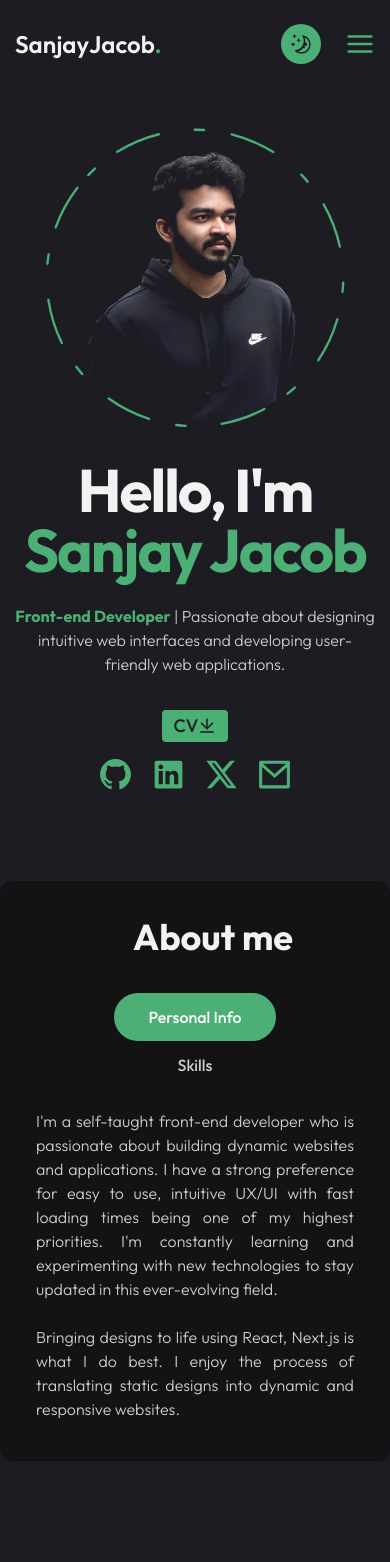
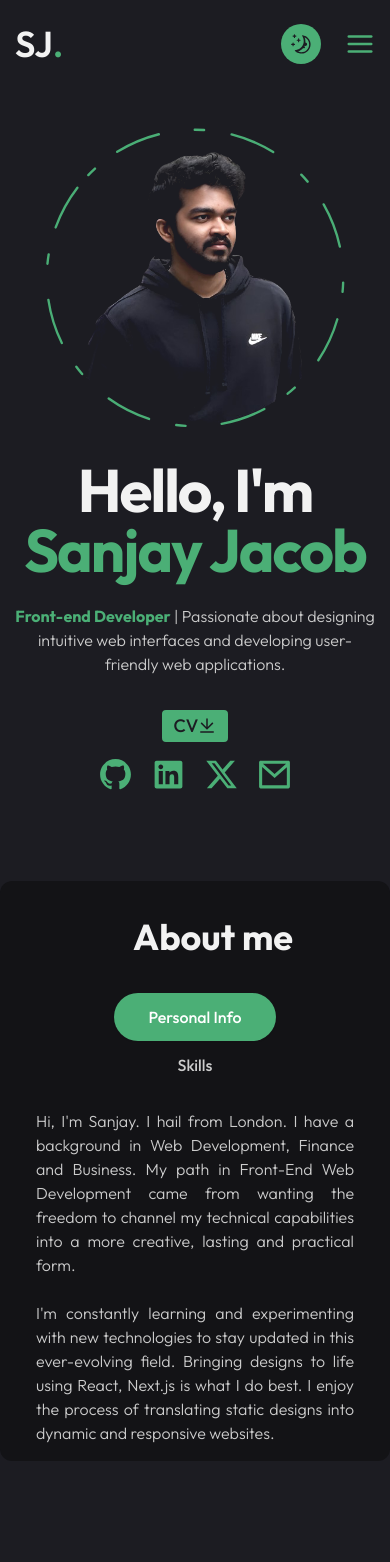
Before and after one commit to sanjayvjacob/portfolio, a Next.js app: page / in a window 390 px wide. Shown: the top 1562 px of the page. Built offline with nearby package versions, Linux system fonts and the light colour scheme.

Commit message:
modified footer, about content, mobile nav, header

```diff
--- a/components/About.jsx
+++ b/components/About.jsx
@@ -74,9 +74,7 @@ const About = () => {
                 {/* personal */}
                 <TabsContent value='personal'>
                   <div className="text-center xl:text-left">
-                    <p className="subtitle max-w-xl max-auto xl:max-0 text-justify">I'm a self-taught front-end developer who is passionate about building dynamic websites and applications. I have a strong preference for easy to use, intuitive UX/UI with fast loading times being one of my highest priorities. I'm constantly learning and experimenting with new technologies to stay updated in this ever-evolving field.<br /><br />
-                    Bringing designs to life using React, Next.js is what I do best. I enjoy the process of translating static designs into dynamic and responsive websites.
-              </p>
+                    <p className="subtitle max-w-xl max-auto xl:max-0 text-justify">Hi, I'm Sanjay. I hail from London. I have a background in Web Development, Finance and Business. My path in Front-End Web Development came from wanting the freedom to channel my technical capabilities into a more creative, lasting and practical form. <br /><br />  I'm constantly learning and experimenting with new technologies to stay updated in this ever-evolving field. Bringing designs to life using React, Next.js is what I do best. I enjoy the process of translating static designs into dynamic and responsive websites.</p>
                   </div>
                 </TabsContent>
                 {/* skills */}
--- a/components/Footer.jsx
+++ b/components/Footer.jsx
@@ -7,14 +7,14 @@ const Footer = () => {
   return (
     <footer className="bg-accent dark:bg-secondary py-12">
       <div className="container mx-auto">
-        <div className="flex flex-col items-center justify-between">
+        <div className="flex xl:flex-row-reverse flex-col items-center justify-between">
           {/* Socials */}
           <Socials
           containerStyles='flex gap-x-6 mx-auto xl:mx-0 mb-4'
           iconStyles='text-primary dark:text-white/70 text-[25px] hover:text-white dark:hover:text-primary transition-all'
           />
           {/* copyright */}
-          <div className="text-muted-foreground">
+          <div className="text-muted-foreground xl:text-[20px]">
           &copy; 2024 Sanjay Jacob  <span className="ml-2">•</span>
           <span className="relative inline-block hover:text-[#53c28b] group ml-3">
           Colophon
--- a/components/Header.jsx
+++ b/components/Header.jsx
@@ -25,7 +25,7 @@ const Header = () => {
       <div className='container mx-auto'>
         <div className='flex justify-between items-center'>
         <Link href="/">
-          <h1 className='text-2xl md:text-3xl lg:text-4xl font-semibold'>SanjayJacob<span className='text-primary'>.</span></h1>
+          <h1 className='text-4xl md:text-4xl lg:text-4xl font-semibold'>SJ<span className='text-primary'>.</span></h1>
         </Link>
         <div className="flex items-center gap-x-6">
           <Nav
--- a/components/MobileNav.jsx
+++ b/components/MobileNav.jsx
@@ -31,7 +31,7 @@ const MobileNav = () => {
       <div className="mt-32 mb-40 text-center text-2xl">
         <Link href="/">
           <h1 className="text-4xl font-semibold">
-            SanjayJacob<span className="text-primary">.</span></h1>
+            SJ<span className="text-primary">.</span></h1>
             </Link>
             </div>
         <nav className="flex flex-col justify-center items-center gap-8">
```
